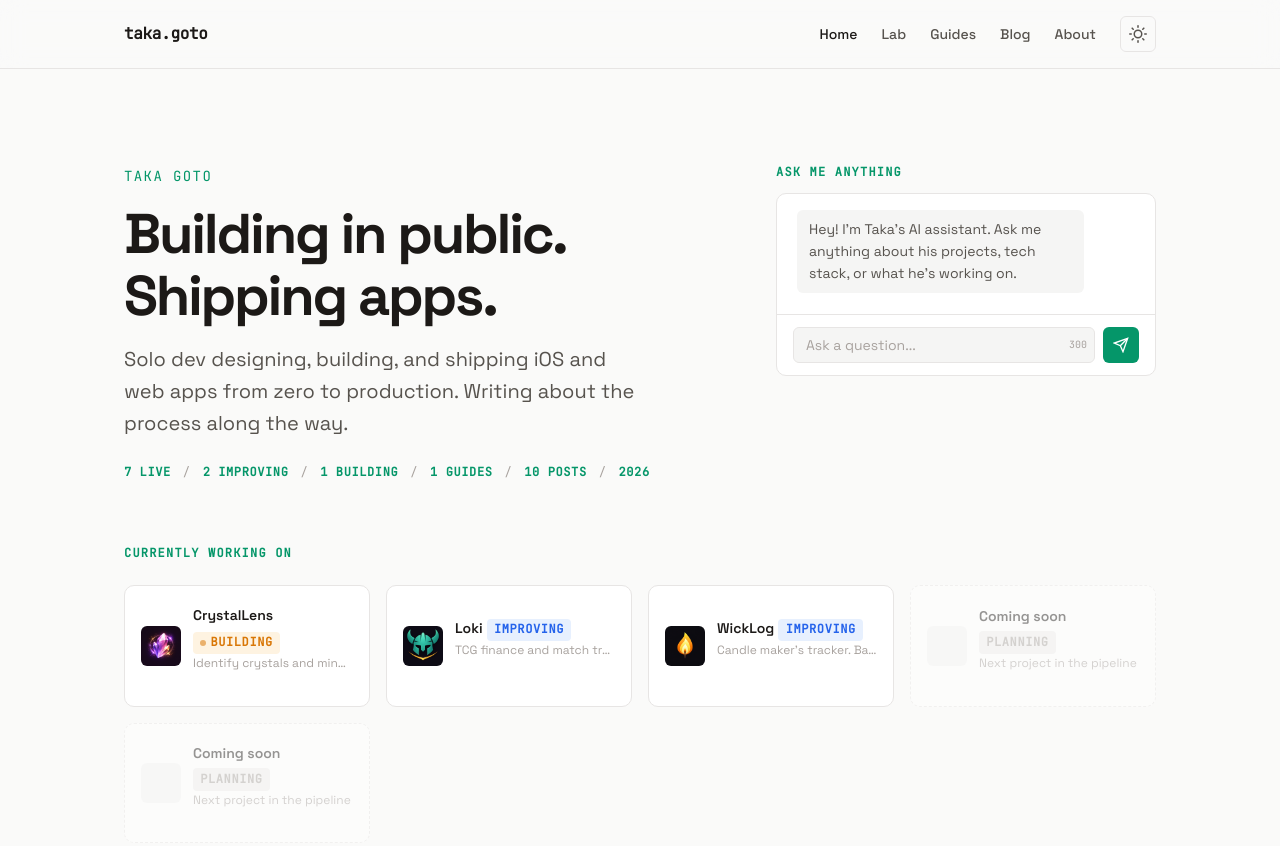
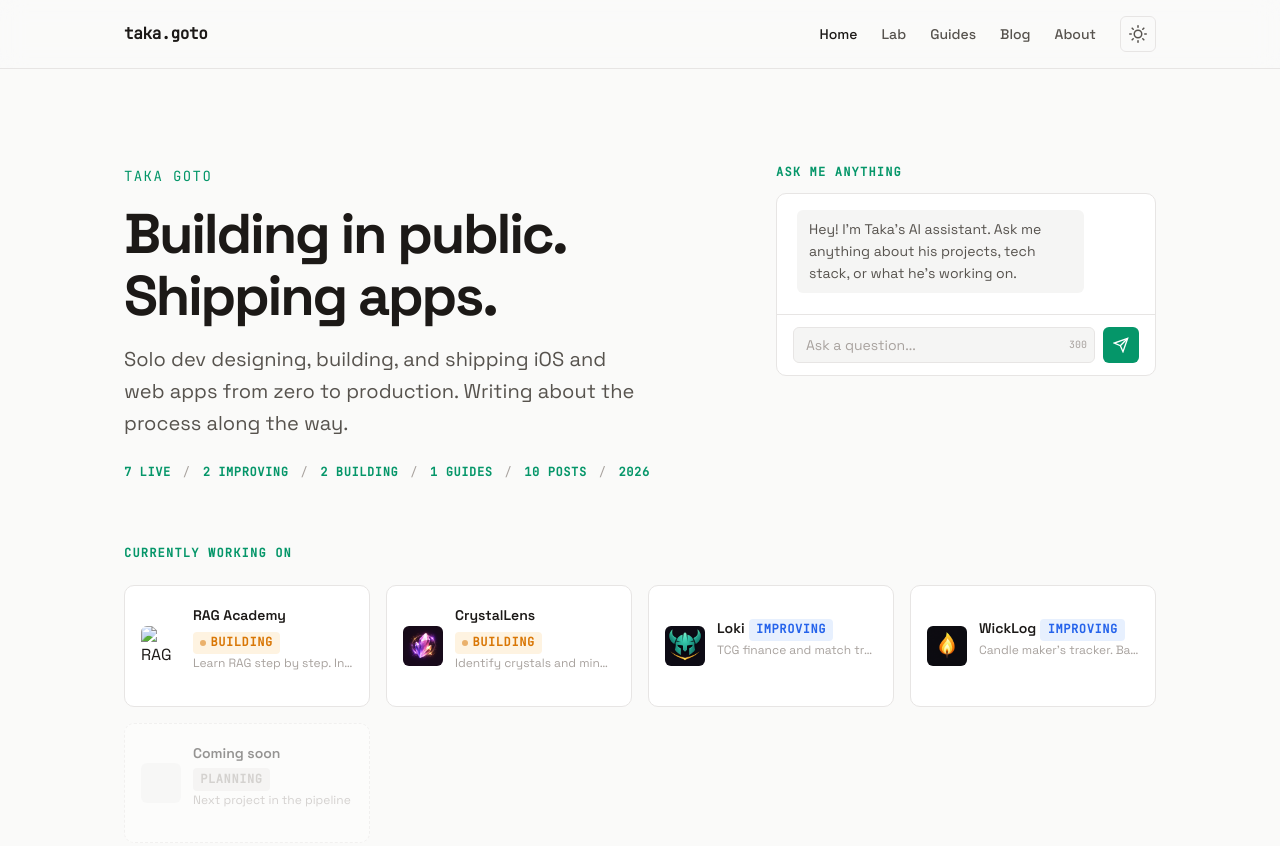
Before and after one commit to TakaGoto/takagoto.github.io, a Jekyll site: the page built from index.html, in a window 1280 px wide and 900 px high. Shown: the top 846 px of the window. Built offline with Jekyll 4.4.1, drawn with Linux system fonts in a browser that asks for light colours.

Commit message:
feat: add RAG Academy project with building status
Co-Authored-By: Claude Opus 4.6 (1M context) <noreply@anthropic.com>

```diff
--- a/_data/apps.yml
+++ b/_data/apps.yml
@@ -132,6 +132,19 @@
       url: "https://b-delta-six.vercel.app/events"
       accent: "#F43F5E"
 
+- name: RAG Academy
+  slug: ragacademy
+  tagline: "Learn RAG step by step. Interactive lessons on embeddings, vector search, and retrieval pipelines."
+  status: building
+  accent: "#8B5CF6"
+  category: education
+  icon: /ragacademy/icon.png
+  features:
+    - Interactive RAG lessons and exercises
+    - Hands-on embedding and vector search tutorials
+    - Build your own retrieval pipeline
+    - Progress tracking across modules
+
 - name: CrystalLens
   slug: crystallens
   tagline: "Identify crystals and minerals with AI. Snap a photo, get instant identification."
```
